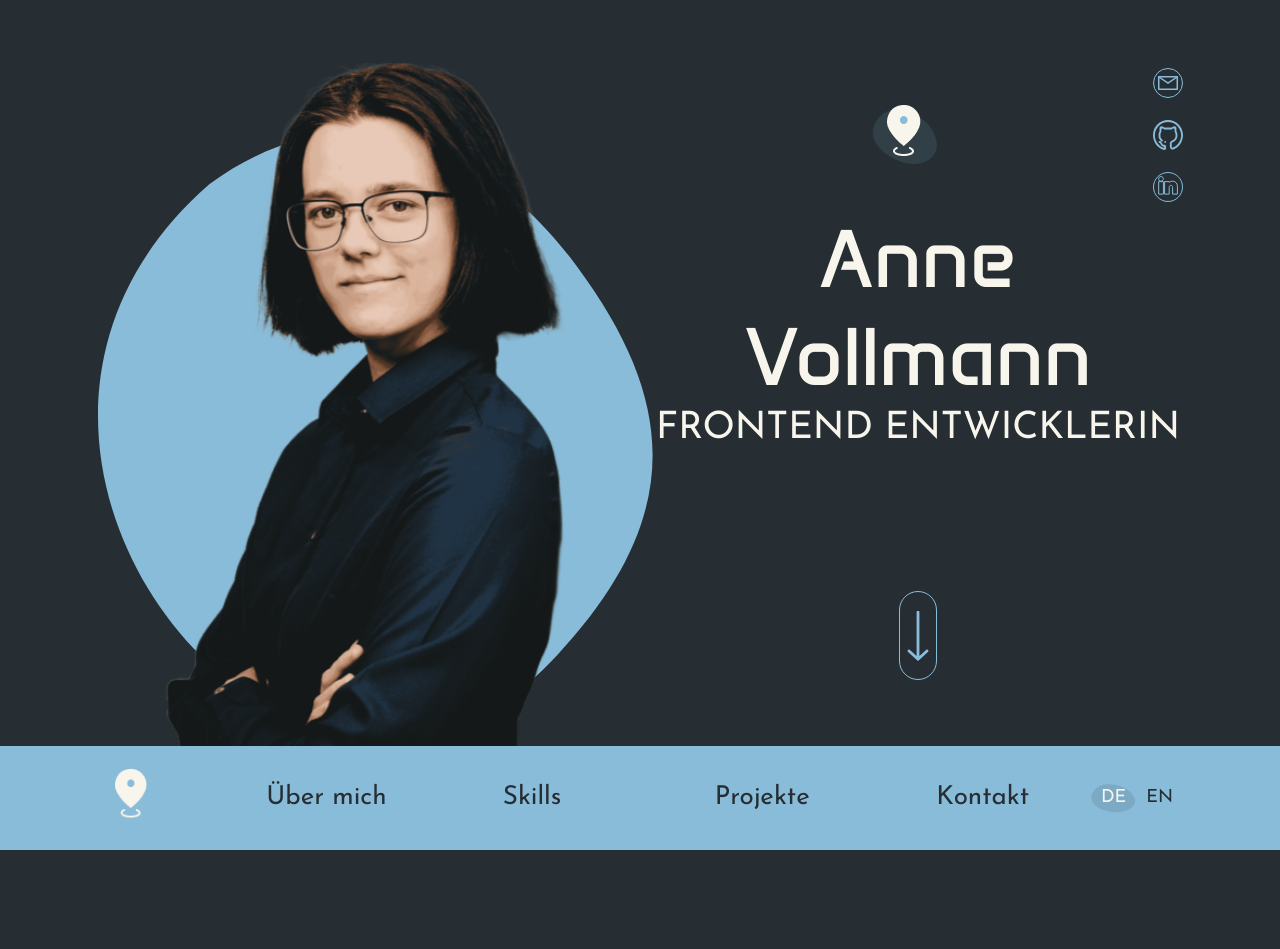
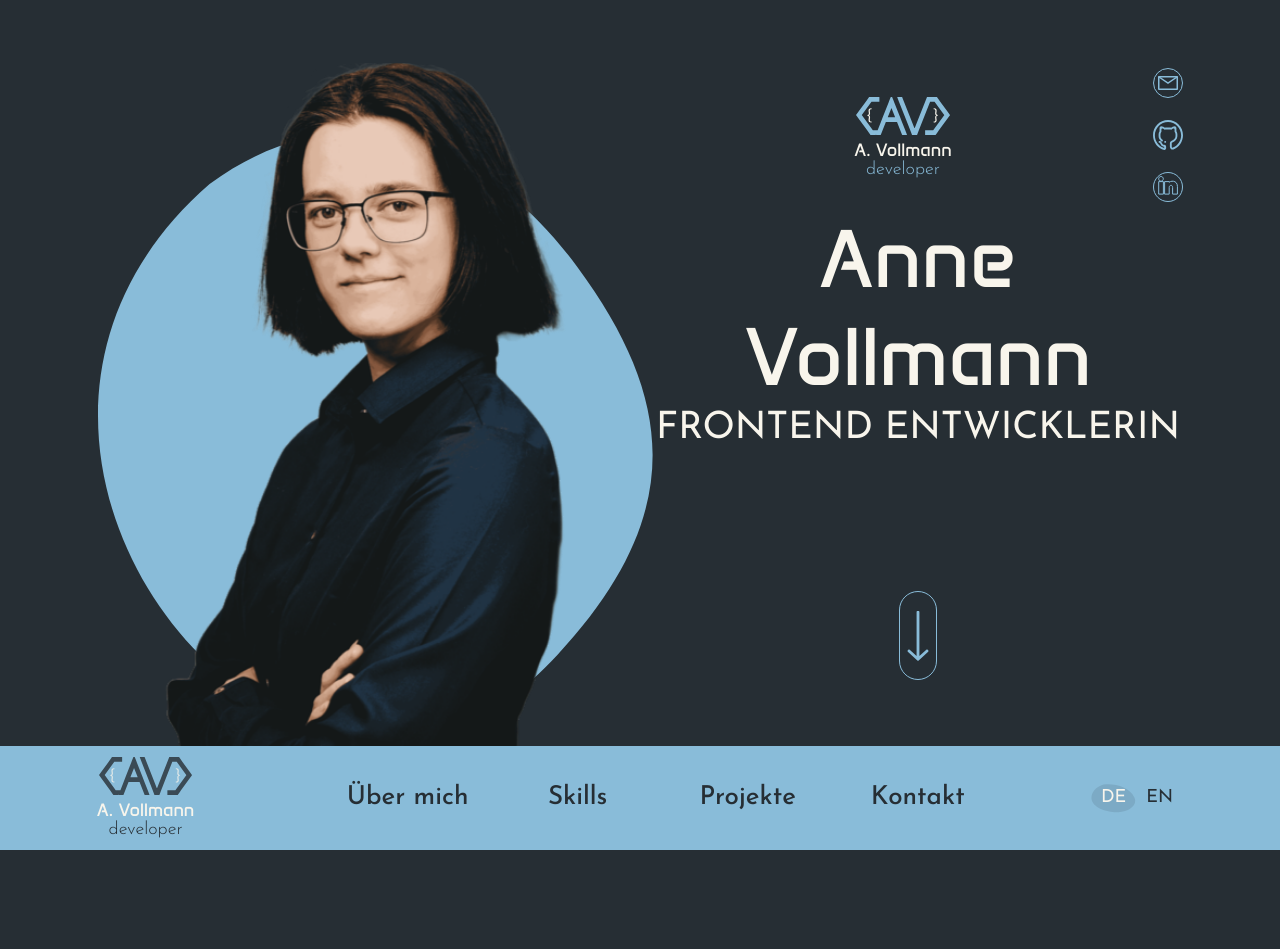
Before and after one commit to AnneVollmann/Anne-Vollmann-Portfolio, an Angular app: page / in a window 1280 px wide. Shown: the top 949 px of the page. Built offline with nearby package versions, Linux system fonts and the light colour scheme.

Commit message:
logo added, navbar overhauled, small text adjustments (about me, contact)
- navbar elements 100% height and width
- shape as bg-img
- class for current-section-btn

```diff
--- a/src/app/main-content/about-me/about-me.html
+++ b/src/app/main-content/about-me/about-me.html
@@ -23,7 +23,7 @@
             <p>
                 {{language == 'DE'? 'Als begeisterte Frontend-Entwicklerin zeichnen mich vor allem mein analytisches Denken und meine Problemlösungsstrategien aus.':'As a passionate front-end developer, I’m especially defined by my analytical thinking andproblem-solving strategies.'}}
                 <br>
-                {{language == 'DE'? 'An der Softwareentwicklung liebe ich besonders dasvielfältige Arbeiten an immer neuen Herausforderungen und das Erarbeiten cleverer Lösungen inanspruchsvollen Software-Projekten.':'What I love most about software development is the variety that comes withconstantly tackling new challenges and crafting smart solutions in demanding software projects.'}}
+                {{language == 'DE'? 'An der Softwareentwicklung liebe ich besonders die immer neuen Herausforderungen und das Erarbeiten cleverer Lösungen in anspruchsvollen Software-Projekten.':'What I love most about software development is the constantly new challenges as well as crafting smart solutions in demanding software projects.'}}
             </p>
             <a href="#contact"><button class="btn-secondary">{{language == 'DE'? 'Kontakt': 'Let’s talk'}}</button></a>
         </article>
--- a/src/app/main-content/contact-me/contact-me.html
+++ b/src/app/main-content/contact-me/contact-me.html
@@ -9,7 +9,7 @@
     <h2>{{language == 'DE'? 'Kontakt aufnehmen': 'Contact me'}}</h2>
     <div class="contact-overview">
         <p class="open-for">
-            {{language == 'DE'? 'Ich freue mich über Jobangebote und Projekte in der Softwareentwicklung. Für Herausforderungen außerhalb meiner Skills (z.B. Backend) bin ich ebenfalls offen und erweitere meine Fähigkeiten gern.': 'Feel free to get in touch with job offers or opportunities in software development. I’m also open to challenges outside my current skill set (e.g. backend) and enjoy expanding my abilities.'}}
+            {{language == 'DE'? 'Ich freue mich über Jobangebote und Projekte in der Softwareentwicklung. Für Herausforderungen außerhalb meiner aktuellen Skills (z.B. Backend) bin ich ebenfalls offen und erweitere meine Fähigkeiten gern.': 'Feel free to get in touch with job offers or opportunities in software development. I’m also open to challenges outside my current skill set (e.g. backend) and enjoy expanding my abilities.'}}
         </p>
         <div class="contact-oportunities">
             <!-- insert mail (text, href)-->
--- a/src/app/main-content/footer/footer.html
+++ b/src/app/main-content/footer/footer.html
@@ -3,14 +3,15 @@
         <a>{{language == 'DE'? 'Impressum': 'Legal notice'}}</a>
         <p>© Anne Vollmann 2025</p>
     </div>
-    <div class="logo">
-        <img src="assets/icons/location.png" alt="anne_vollmann_logo">
+    <div class="logo logo-dark">
+        <img src="assets/icons/logo_av_dark.svg" alt="anne_vollmann_logo">
+        <p>A. Vollmann<br><span>developer</span></p>
     </div>
     <div class="social-btns">
         <!-- different img for mobile -->
         <a *ngFor="let btn of socialBtns" href="{{btn.href}}" target="_blank">
-            <img [src]="btn.hover? btn.srcBase+'_dark_hover.svg': btn.srcBase+'_dark.svg'"
-            [alt]="btn.alt" (mouseenter)="btn.hover = true" (mouseleave)="btn.hover = false">
+            <img [src]="btn.hover? btn.srcBase+'_dark_hover.svg': btn.srcBase+'_dark.svg'" [alt]="btn.alt"
+                (mouseenter)="btn.hover = true" (mouseleave)="btn.hover = false">
         </a>
     </div>
 </footer>
--- a/src/app/main-content/footer/footer.scss
+++ b/src/app/main-content/footer/footer.scss
@@ -28,8 +28,6 @@ footer {
     }
 }
 
-.logo {}
-
 .social-btns {
     display: flex;
     gap: 16px;
--- a/src/app/main-content/landing-page/landing-page.html
+++ b/src/app/main-content/landing-page/landing-page.html
@@ -7,7 +7,8 @@
         <div class="anne-vollmann-headline">
             <div class="socials">
                 <div class="logo">
-                    <img src="assets/icons/location.png" alt="anne_vollmann_logo">
+                    <img src="assets/icons/logo_av_light.svg" alt="anne_vollmann_logo">
+                    <p>A. Vollmann<br><span>developer</span></p>
                 </div>
                 <div class="social-btns">
                     <a *ngFor="let btn of socialBtns" href="{{btn.href}}" target="_blank">
--- a/src/app/main-content/landing-page/landing-page.scss
+++ b/src/app/main-content/landing-page/landing-page.scss
@@ -41,11 +41,7 @@
         justify-content: space-between;
 
         .logo {
-            //not necessarily this width
-            width: 70px;
             margin: 0 auto;
-            align-self: center;
-            justify-self: center;
         }
 
         .social-btns {
--- a/src/app/main-content/navbar/navbar.html
+++ b/src/app/main-content/navbar/navbar.html
@@ -1,15 +1,13 @@
 <nav>
-    <img class="logo" src="assets/icons/location.png" alt="anne_vollmann_logo">
+    <div class="logo logo-dark">
+        <img src="assets/icons/logo_av_dark.svg" alt="anne_vollmann_logo">
+        <p>A. Vollmann<br><span>developer</span></p>
+    </div>
     <ul class="menu-links">
         <li *ngFor="let btn of navBtns">
-            <button (click)="setSection(btn.href)">
-                <a [ngStyle]="{'color': this.currentSection == btn.href? 'var(--color-white)' : 'var(--color-primary)'}"
-                    href={{btn.href}}>
-                    {{currentLanguage == 'DE'? btn.sectionDe: btn.sectionEn}}
-                </a>
-                <img [ngStyle]="{'opacity': this.currentSection == btn.href? 1 : 0}"
-                    src="assets/icons/bg_shape_navbar.svg">
-            </button>
+            <a [ngClass]="{'btn-current-section': currentSection == btn.href}" (click)="setSection(btn.href)" href={{btn.href}}>
+                {{currentLanguage == 'DE'? btn.sectionDe: btn.sectionEn}}
+            </a>
         </li>
     </ul>
     <div class="language-selection" (mouseenter)="languageBtnHovered = true" (mouseleave)="languageBtnHovered = false">
--- a/src/app/main-content/navbar/navbar.scss
+++ b/src/app/main-content/navbar/navbar.scss
@@ -20,14 +20,10 @@ nav {
     top: 0;
 }
 
-.logo {
-    //not necessarily this width
-    width: 70px;
-}
-
 .menu-links {
     height: 100%;
     width: 100%;
+    max-width: 720px;
     display: grid;
     grid-template-columns: repeat(4, 25%);
     justify-content: center;
@@ -38,27 +34,29 @@ nav {
         display: flex;
         justify-content: center;
 
-        button {
+
+        a {
+            width: 100%;
             height: 100%;
             //22px for burger menu
             font-size: 26px;
             font-weight: 500;
             display: flex;
             align-items: center;
-
-            a {
-                position: relative;
-                left: 25%;
-                z-index: 2;
-            }
-
-            img {
-                width: 84px;
-                position: relative;
-                right: 25%;
-            }
+            justify-content: center;
+            z-index: 2;
+            color: var(--color-primary);
         }
     }
+}
+
+.btn-current-section {
+    color: var(--color-white) !important;
+    background-image: url('../../../../public/assets/icons/bg_shape_navbar.svg');
+    background-repeat: no-repeat;
+    background-position: center;
+    background-size: 84px 56px !important;
+    background-size: contain;
 }
 
 .language-selection {
--- a/src/app/projectsdata.service.ts
+++ b/src/app/projectsdata.service.ts
@@ -10,8 +10,8 @@ export class ProjectsdataService {
     projects = [
         {
             title: 'Join',
-            aboutDe: 'Join ist ein Task-Managementsystem inspiriert vom Kanban-System. Es können Aufgaben erstellt, bearbeitet, organisiert und gelöscht werden. Dafür gibt es eine Drag- and Drop-Funktion und User und Kategorien können zugeordnet werden. Außerdem können User sich ein eigenes Profil anlegen.',
-            aboutEn: 'Join is a task management system inspired by the Kanban method. Tasks can be created, edited, organized, and deleted. It features a drag-and-drop function, and users and categories can be assigned to tasks. Additionally, users can create their own profile.',
+            aboutDe: 'Join ist ein Task-Manager inspiriert vom Kanban-System. Es können Aufgaben erstellt, bearbeitet, organisiert und gelöscht werden. Dafür gibt es eine Drag- and Drop-Funktion und Kontakte und Kategorien können zugeordnet werden. Außerdem können User sich ein eigenes Profil anlegen.',
+            aboutEn: 'Join is a task manager inspired by the Kanban method. Tasks can be created, edited, organized, and deleted. It features a drag-and-drop function, and contacts and categories can be assigned to tasks. Additionally, users can create their own profile.',
             durationWeeks: '6',
             organizationDe: 'Schon vor Beginn haben wir klare Regeln zur Einheitlichkeit des Codes aufgestellt (z.B. zur Bennennung von Funktionen und Abbildungen). Wir haben das Projekt erst grob in Teilaufgaben untergliedert, welche wir dann in einzelne Tasks mit konkreten Deadlines teilten. In regelmäßigen Videocalls tauschten wir uns aus und besprachen Ideen und Probleme.',
             organizationEn: 'Even before starting, we established clear rules to ensure code consistency (e.g., for naming functions and images). We initially divided the project into broad sub-tasks, which we then broke down into individual tasks with specific deadlines. In regular video calls, we exchanged ideas and discussed problems.',
@@ -26,7 +26,7 @@ export class ProjectsdataService {
         },
         {
             title: 'Dusky Swamps',
-            aboutDe: 'Dusky Swamps ist ein kleines Jump-an-Run Spiel mit Fokus auf objekt-orientierte Programmierung. Als Astronaut besiegt man die Monster des Sumpfes, sammelt Edelsteine und kämpft gegen einen Endboss.',
+            aboutDe: 'Dusky Swamps ist ein kleines Jump-and-Run Spiel mit Fokus auf objekt-orientierte Programmierung. Als Astronaut besiegt man die Monster des Sumpfes, sammelt Edelsteine und kämpft gegen einen Endboss.',
             aboutEn: 'Dusky Swamps is a small jump-and-run game with a focus on object-oriented programming. As an astronaut, you defeat the swamp monsters, collect gems, and fight a final boss.',
             durationWeeks: '6',
             organizationDe: 'Eine eindeutige Benennung von Klassen und Methoden, sowie eine verständliche Dokumentation sind essentielle Bestandteile dieses Projekts. Regelmäßige Tests und Anpassungen waren nötig, um eine spaßige Spielerfahrung zu bieten.',
--- a/src/styles.scss
+++ b/src/styles.scss
@@ -187,3 +187,41 @@ button {
   width: 38px;
   cursor: pointer;
 }
+
+//different logo-size and font-size for mobile (testing needed)
+.logo {
+  display: flex;
+  flex-direction: column;
+  justify-content: center;
+  align-items: center;
+
+  img {
+    height: 38px;
+    object-fit: fill;
+  }
+
+  p {
+    padding-top: 6px;
+    text-align: center;
+    font-family: 'Anta';
+    font-size: 18px;
+    line-height: 1;
+    text-wrap: nowrap;
+
+    span {
+      font-size: 18px;
+      font-weight: 300;
+      line-height: 1;
+    }
+  }
+}
+
+.logo-dark {
+  img {
+    filter: opacity(0.8);
+  }
+
+  p span {
+    color: var(--color-primary);
+  }
+}
```
Also changed, not shown: public/assets/icons/logo_av_dark.svg (added), public/assets/icons/logo_av_light.svg (added).
